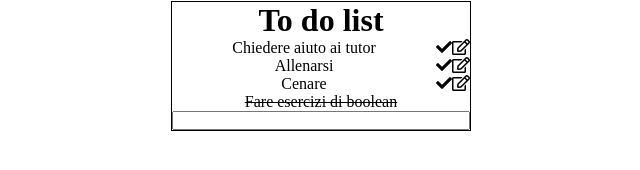
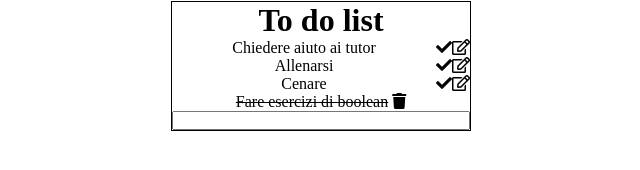
Before and after one commit to giuseppe0908/vue-todolist, a plain HTML site: page index.html in a window 1280 px wide. Shown: the part 334-504 px from the top of the page, 319-959 px from the left. Drawn offline with nearby package versions, Linux system fonts and the light colour scheme.

Commit message:
esercizio terminato

```diff
--- a/assets/main.js
+++ b/assets/main.js
@@ -37,6 +37,7 @@ var app = new Vue(
       if (this.input != " ") {
         let aggiunta = {
           title: this.input,
+          status:"todo",
         }
         this.todos.push(aggiunta);
         this.input = " ";
@@ -45,8 +46,13 @@ var app = new Vue(
     check: function (todo){
 
       let i = this.todos.indexOf(todo);
+      console.log(i);
       this.todos[i].status = 'checked';
     },
+    remove: function(todo){
+      let i = this.todos.indexOf(todo);
+      this.todos.splice(i, 1);
+    }
 
   }
 
--- a/index.html
+++ b/index.html
@@ -26,6 +26,11 @@
             v-if="todo.status != 'checked'"
             @click="check(todo)"
             ><i class="fas fa-check"></i></span>
+            <span
+            v-if="todo.status == 'checked'"
+            @click="remove(todo)" >
+            <i class="fas fa-trash"></i>
+            </span>
 
           </li>
         </ul>
```
